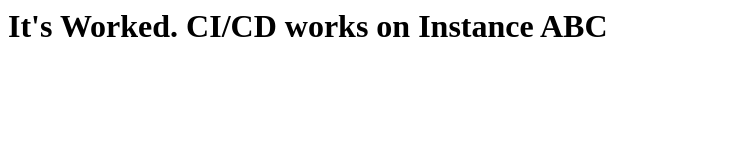
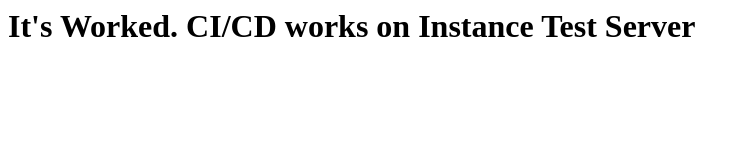
Before and after one commit to NitinPant16/test-repo-cicd, a website: page index.html in a window 1280 px wide. Shown: the whole page, without its empty margins (0-749 px from the left). Drawn offline with Linux system fonts and the light colour scheme.

Commit message:
Update index.html

```diff
--- a/index.html
+++ b/index.html
@@ -1 +1 @@
-<H1> It's Worked. CI/CD works on Instance ABC</H1>
+<H1> It's Worked. CI/CD works on Instance Test Server</H1>
```
